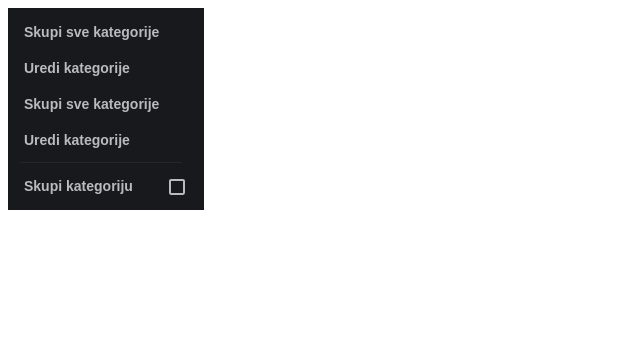
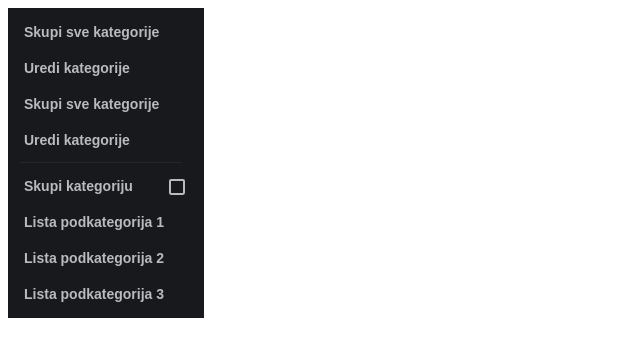
Before and after one commit to WatchJani/contexmenu, a React app: page / in a window 1280 px wide. Shown: the whole page, without its empty margins (0-640 px from the left). Built offline with nearby package versions, Linux system fonts and the light colour scheme.

Commit message:
Added sub menu

```diff
--- a/src/ContexMenuView/contextMenuView.js
+++ b/src/ContexMenuView/contextMenuView.js
@@ -1,14 +1,11 @@
-import Styled from "./contextMenuView.module.css"
+import Styled from './contextMenuView.module.css';
 
 export const ContextMenuView = ({ data }) => {
-
-    return (
-        <div className={Styled.Container}>
-            {data.map(e => {
-                return (
-                    <e.name text={e.text} action={e.action} />
-                )
-            })}
-        </div>
-    )
-}
+  return (
+    <div className={Styled.Container}>
+      {data.map((e) => {
+        return <e.name text={e.text} action={e.action} menu={e.menu} />;
+      })}
+    </div>
+  );
+};
--- a/src/ContextMenuControl/ContextMenuButton/button.module.css
+++ b/src/ContextMenuControl/ContextMenuButton/button.module.css
@@ -1,4 +1,4 @@
-.button{
+.button {
   color: #b9bbbe;
   margin: 2px 0;
   padding: 7px 8px;
@@ -12,9 +12,10 @@
   font-family: Arial, Helvetica, sans-serif;
   text-align: left;
   font-weight: 600;
+  width: 100%;
 }
 
-button:hover{
+button:hover {
   color: white;
   background-color: #3c45a5;
 }
--- /dev/null
+++ b/src/ContextMenuControl/ContextMenuSubMenu/ContextMenuSubMenu.js
@@ -0,0 +1,22 @@
+import { useState } from 'react';
+import Button from '../ContextMenuButton/button.module.css';
+import Styled from './ContextMenuSubMenu.module.css';
+import Submenu from './Submenu';
+
+function ContextMenuSubMenu({ menu, text }) {
+  const [submenuActive, setSubmenuActive] = useState(false);
+  return (
+    <div className={Styled.container}>
+      <button
+        className={Button.button}
+        onMouseEnter={() => setSubmenuActive(true)}
+        onMouseLeave={() => setSubmenuActive(false)}
+      >
+        {text}
+        {submenuActive && <Submenu menu={menu} />}
+      </button>
+    </div>
+  );
+}
+
+export default ContextMenuSubMenu;
--- /dev/null
+++ b/src/ContextMenuControl/ContextMenuSubMenu/ContextMenuSubMenu.module.css
@@ -0,0 +1,3 @@
+.container {
+  position: relative;
+}
--- /dev/null
+++ b/src/ContextMenuControl/ContextMenuSubMenu/Submenu.js
@@ -0,0 +1,14 @@
+import Styled from './Submenu.module.css';
+
+function Submenu({ menu, active }) {
+  console.log(menu);
+  return (
+    <div className={Styled.submenuContainer}>
+      {menu.map((item, i) => (
+        <p key={i}>{item.text}</p>
+      ))}
+    </div>
+  );
+}
+
+export default Submenu;
--- /dev/null
+++ b/src/ContextMenuControl/ContextMenuSubMenu/Submenu.module.css
@@ -0,0 +1,10 @@
+.submenuContainer {
+  position: absolute;
+  background: #18191c;
+  left: 100%;
+  z-index: 5;
+  top: 0;
+  color: #fff;
+  padding: 0 8px;
+  width: fit-content;
+}
--- a/src/index.js
+++ b/src/index.js
@@ -3,10 +3,19 @@ import { ContextMenuView } from './ContexMenuView/contextMenuView';
 import { ContextMenuButton } from './ContextMenuControl/ContextMenuButton/contextMenuButton';
 import { ContextMenuCheckBox } from './ContextMenuControl/ContextMenuCheckBox/contexMenuCheckBox';
 import { ContextMenuGroup } from './ContextMenuControl/ContexMenuGroup/contexMenuGroup';
+import ContextMenuSubMenu from './ContextMenuControl/ContextMenuSubMenu/ContextMenuSubMenu';
+import Submenu from './ContextMenuControl/ContextMenuSubMenu/Submenu';
+
 const App = () => {
   const fja = () => {
     alert('Asd');
   };
+
+  const subFja = () => {
+    alert('sub');
+  };
+
+  const submenu = [];
 
   const data = [
     {
@@ -39,6 +48,34 @@ const App = () => {
       text: 'Skupi kategoriju',
       action: null,
     },
+    {
+      name: ContextMenuSubMenu,
+      text: 'Lista podkategorija 1',
+      menu: [
+        { text: 'Submenu 1', action: subFja },
+        { text: 'Submenu 2', action: subFja },
+        { text: 'Submenu 3', action: subFja },
+      ],
+    },
+    {
+      name: ContextMenuSubMenu,
+      text: 'Lista podkategorija 2 ',
+      menu: [
+        { text: 'Submenu 4', action: subFja },
+        { text: 'Submenu 5', action: subFja },
+        { text: 'Submenu 6', action: subFja },
+      ],
+    },
+
+    {
+      name: ContextMenuSubMenu,
+      text: 'Lista podkategorija 3',
+      menu: [
+        { text: 'Submenu 7', action: subFja },
+        { text: 'Submenu 8', action: subFja },
+        { text: 'Submenu 9egr89egw9ewegwegwegwegw', action: subFja },
+      ],
+    },
   ];
 
   return <ContextMenuView data={data} />;
```
Lines whose indentation alone changed are shown as unchanged.
